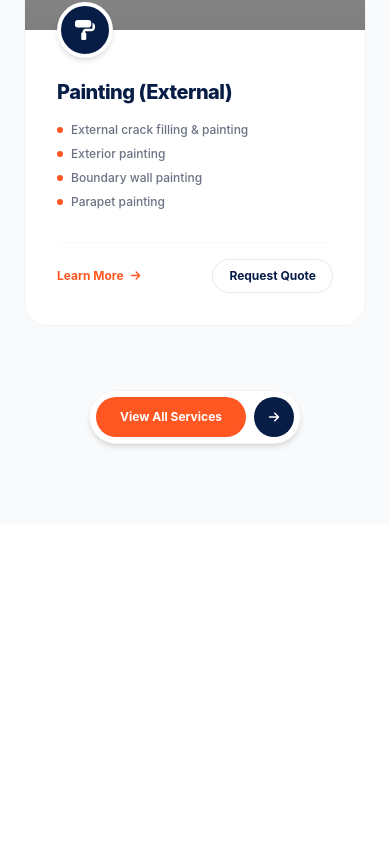
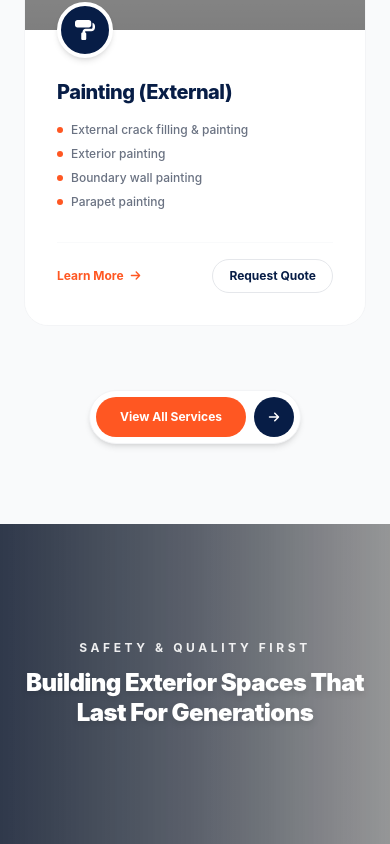
Before and after one commit to Putumani/beston-projects, a React (Vite) app: page / in a window 390 px wide. Shown: the part 6127-6971 px from the top of the page. Before the commit the page ends 6651 px from the top, so only its background shows below. Built offline with nearby package versions, Linux system fonts and the light colour scheme; grey boxes are pictures that could not be loaded.

Commit message:
adding parallax image on services section

```diff
--- a/src/components/Services.jsx
+++ b/src/components/Services.jsx
@@ -6,6 +6,8 @@ import concreteCastingImg from '../assets/home/services/concrete-casting.jpg'
 import staircaseImg from '../assets/home/services/staircase.jpg'
 import roofingImg from '../assets/home/services/roofing.jpg'
 import pavingImg from '../assets/home/services/paving.jpg'
+
+import parallaxBg from '../assets/home/parallax-image.jpg'
 
 function Services() {
   const brandDark = '#071d46'
@@ -57,6 +59,7 @@ function Services() {
   ]
 
   return (
+    <>
       <section className="w-full py-20 lg:py-28 bg-[#f9fafb] select-none">
         <div className="w-full mx-auto px-6 md:px-10 lg:px-[50px]" style={{ maxWidth: '1440px' }}>
           <div className="text-center max-w-2xl mx-auto mb-16 lg:mb-24">
@@ -74,7 +77,6 @@ function Services() {
               From foundation to finishing touches, we deliver quality craftsmanship for all your exterior construction needs.
             </p>
           </div>
-
           <div className="grid grid-cols-1 md:grid-cols-2 lg:grid-cols-3 gap-8 xl:gap-10 items-stretch mb-16">
             {servicesData.map((service, idx) => (
               <div
@@ -121,7 +123,6 @@ function Services() {
                       ))}
                     </ul>
                   </div>
-
                   <div className="flex items-center justify-between pt-4 border-t border-gray-50">
                     <a
                       href="#details"
@@ -145,7 +146,6 @@ function Services() {
               </div>
             ))}
           </div>
-
           <div className="flex items-center justify-center">
             <div className="inline-flex items-center bg-white rounded-full p-1.5 shadow-md border border-gray-100 group cursor-pointer hover:shadow-lg transition-all">
               <span
@@ -165,6 +165,36 @@ function Services() {
 
         </div>
       </section>
+
+      <section
+        className="relative w-full h-[320px] sm:h-[400px] md:h-[480px] z-0 overflow-hidden select-none"
+        style={{ clipPath: 'inset(0 0 0 0)' }}
+      >
+        <div
+          className="fixed inset-0 w-full h-full bg-no-repeat pointer-events-none"
+          style={{
+            backgroundImage: `url(${parallaxBg})`,
+            backgroundPosition: 'center 35%',
+            backgroundSize: 'cover',
+            backgroundAttachment: 'fixed',
+            zIndex: -1
+          }}
+        />
+        <div className="absolute inset-0 bg-gradient-to-r from-[#071d46]/70 via-[#071d46]/40 to-transparent pointer-events-none" />
+        <div className="absolute inset-0 bg-black/40 pointer-events-none" />
+
+        <div className="absolute inset-0 z-10 flex items-center justify-center text-center px-6 pointer-events-none">
+          <div className="max-w-3xl">
+            <p className="text-white text-xs tracking-[0.3em] font-bold uppercase mb-3 opacity-90">
+              Safety & Quality First
+            </p>
+            <h3 className="text-2xl sm:text-4xl font-black text-white tracking-tight leading-tight drop-shadow-md">
+              Building Exterior Spaces That Last For Generations
+            </h3>
+          </div>
+        </div>
+      </section>
+    </>
   )
 }
 
```
Also changed, not shown: src/assets/home/parallax-image.jpg (added). Lines whose indentation alone changed are shown as unchanged.
